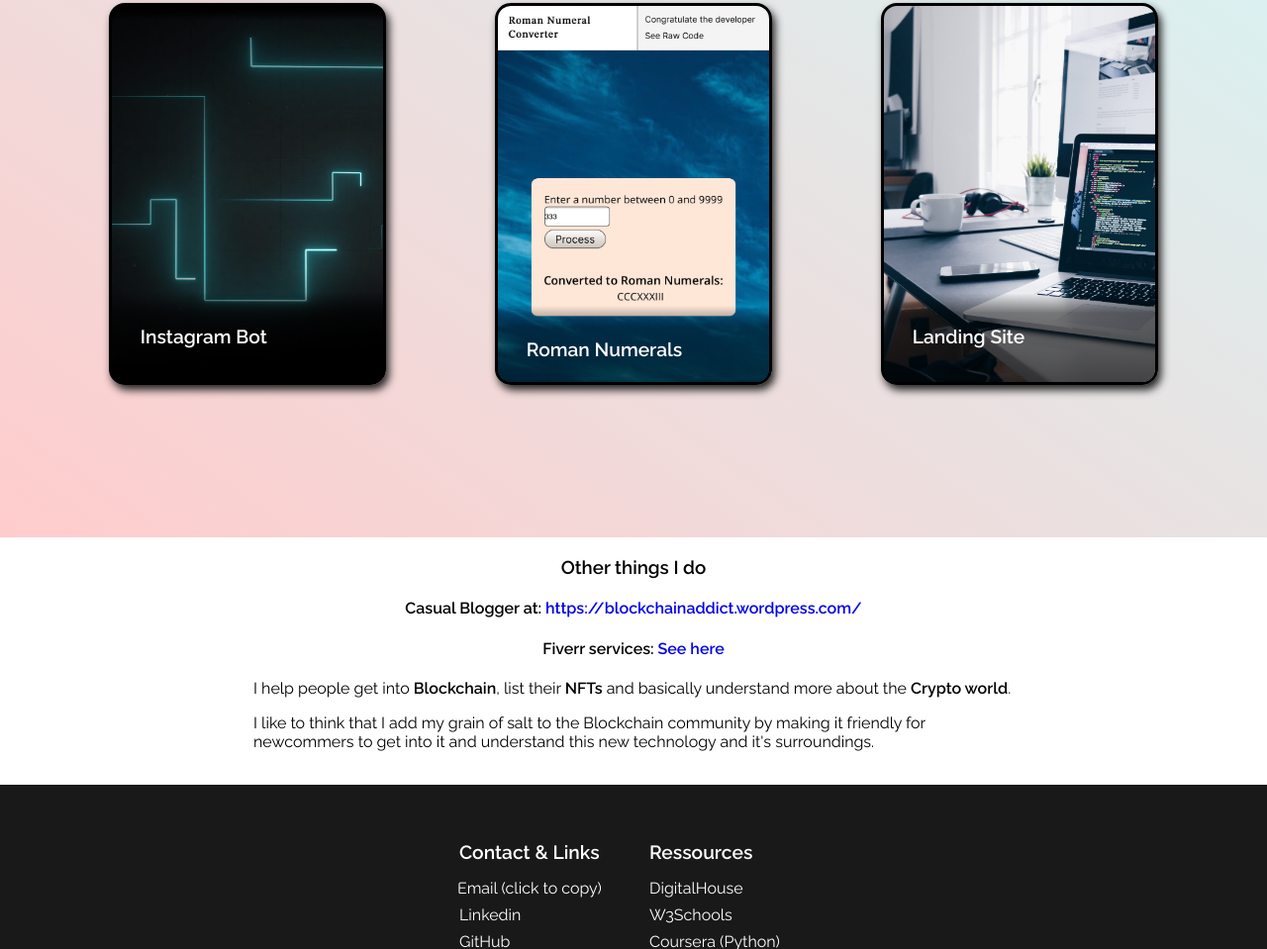
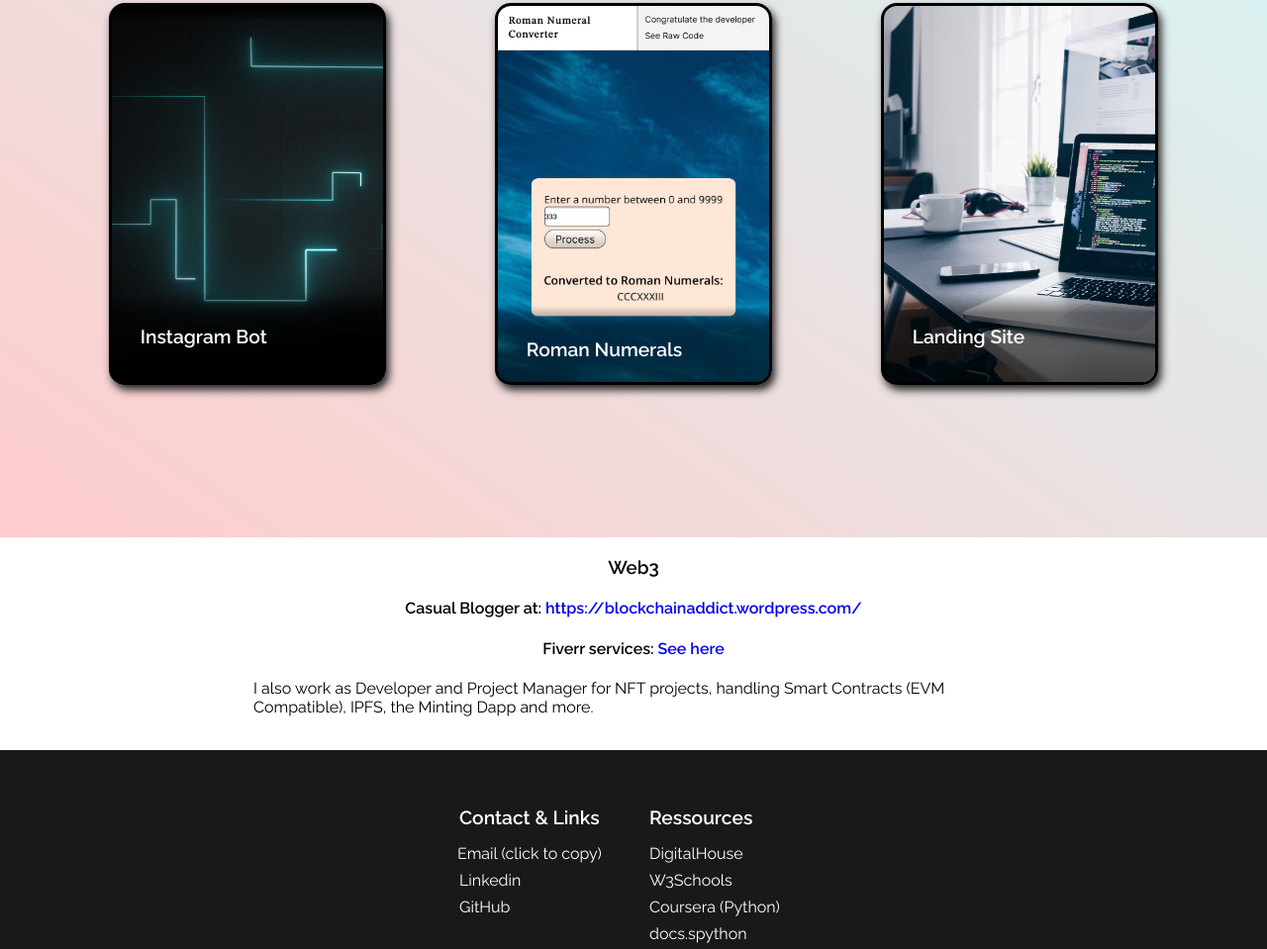
Before and after one commit to blockchainaddict/wevdev, a website: page views/index.html in a window 1280 px wide. Shown: the part 2165-3124 px from the top of the page at 99% size. Drawn offline with nearby package versions, Linux system fonts and the light colour scheme; files that its build step writes are made by us from their sources; files whose address does not match are found by name.

Commit message:
blockchain updates

```diff
--- a/views/index.html
+++ b/views/index.html
@@ -108,7 +108,7 @@
         <div class="projects_meta_container">
             <div class="projects">
                 <div id="projectsAncher" class="hwrapper">
-                    <h1>My Projects</h1>
+                    <h1>Project Samples</h1>
                 </div>
                 <div class="elements_wrapper">
                     <div class="card">
@@ -188,14 +188,11 @@
 
             <div class="other_wrapper">
                 <div class="other_container">
-                    <h3>Other things I do</h3>
+                    <h3>Web3</h3>
                     <h4>Casual Blogger at: <a href="https://blockchainaddict.wordpress.com/">https://blockchainaddict.wordpress.com/</a></h4>
                     <h4>Fiverr services: <a href="https://www.fiverr.com/jacdebaires?public_mode=true">See here</a></h4>
-                    <p>I help people get into <b>Blockchain</b>, list their <b>NFTs</b> and
-                        basically understand more about the <b>Crypto world</b>.</p>
-                    <p>I like to think that I add my grain of salt to the Blockchain
-                        community by making it friendly for newcommers to get into it
-                        and understand this new technology and it's surroundings.
+                    <p>I also work as Developer and Project Manager for NFT projects, handling
+                        Smart Contracts (EVM Compatible), IPFS, the Minting Dapp and more.
                     </p>
                 </div>
             </div>
```
